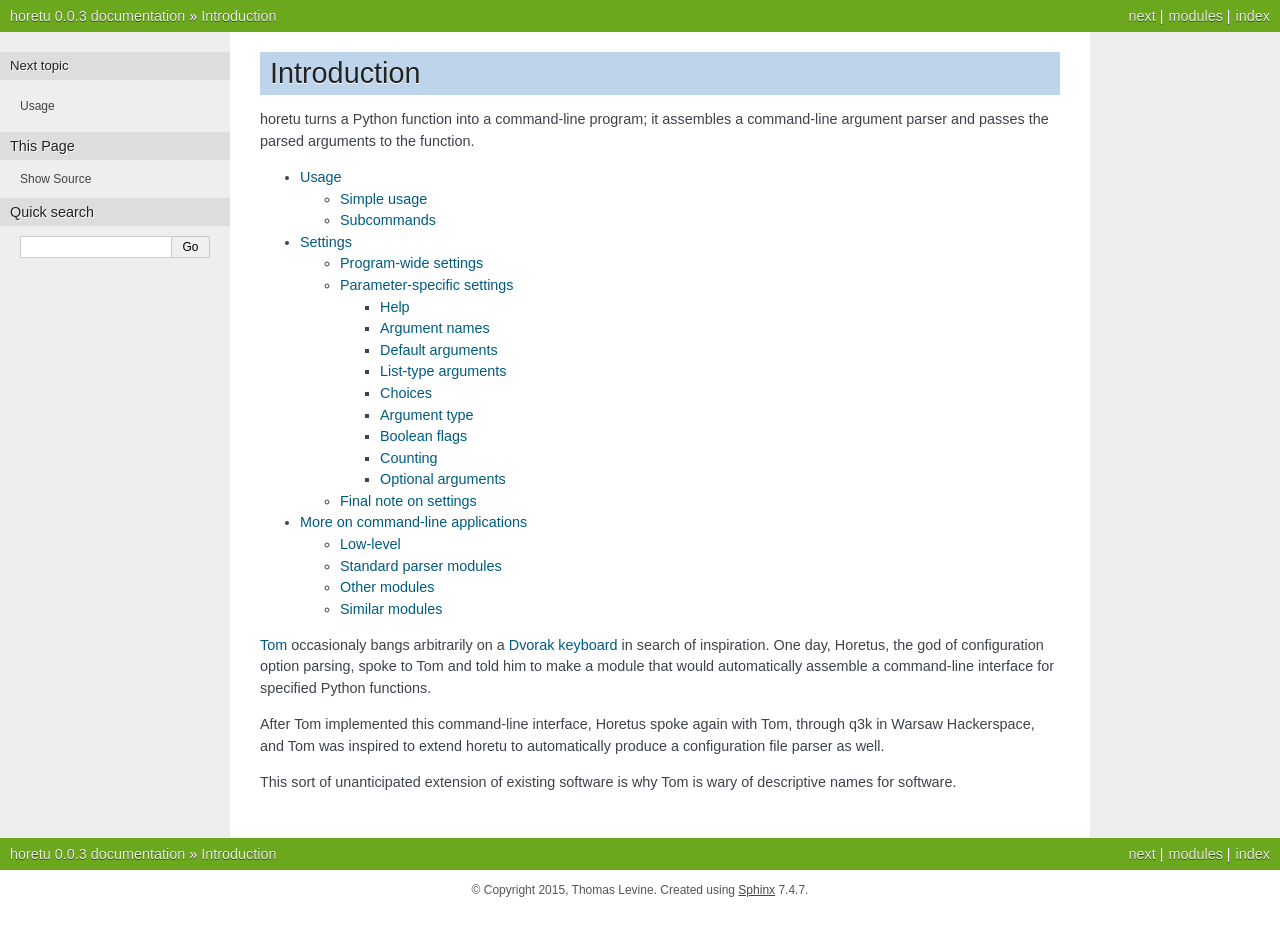
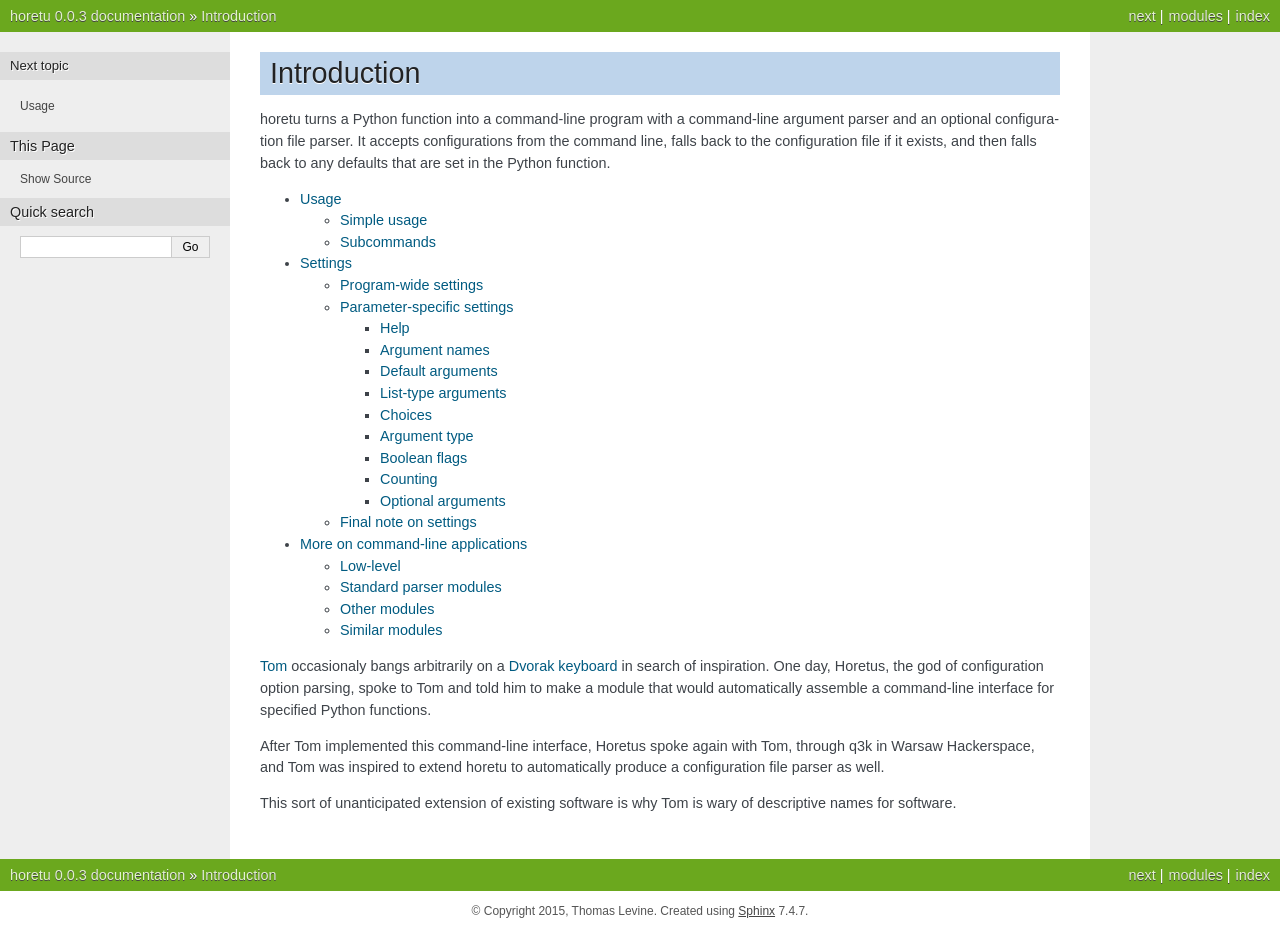
Before and after one commit to tlevine/horetu, a Sphinx documentation site: the page built from docs/index.rst, in a window 1280 px wide. Built offline with Sphinx 7.4.7, drawn with Linux system fonts in a browser that asks for light colours; before the commit the page ends 910 px from its top, so only the background shows below that.

Commit message:
update summary in docs

```diff
--- a/docs/index.rst
+++ b/docs/index.rst
@@ -3,9 +3,11 @@ Introduction
 
 .. py:module:: horetu
 
-horetu turns a Python function into a command-line program;
-it assembles a command-line argument parser and passes the parsed
-arguments to the function.
+horetu turns a Python function into a command-line program with a command-line
+argument parser and an optional configuration file parser. It accepts
+configurations from the command line, falls back to the configuration file if
+it exists, and then falls back to any defaults that are set in the Python
+function.
 
 .. toctree::
     :maxdepth: 3
```
